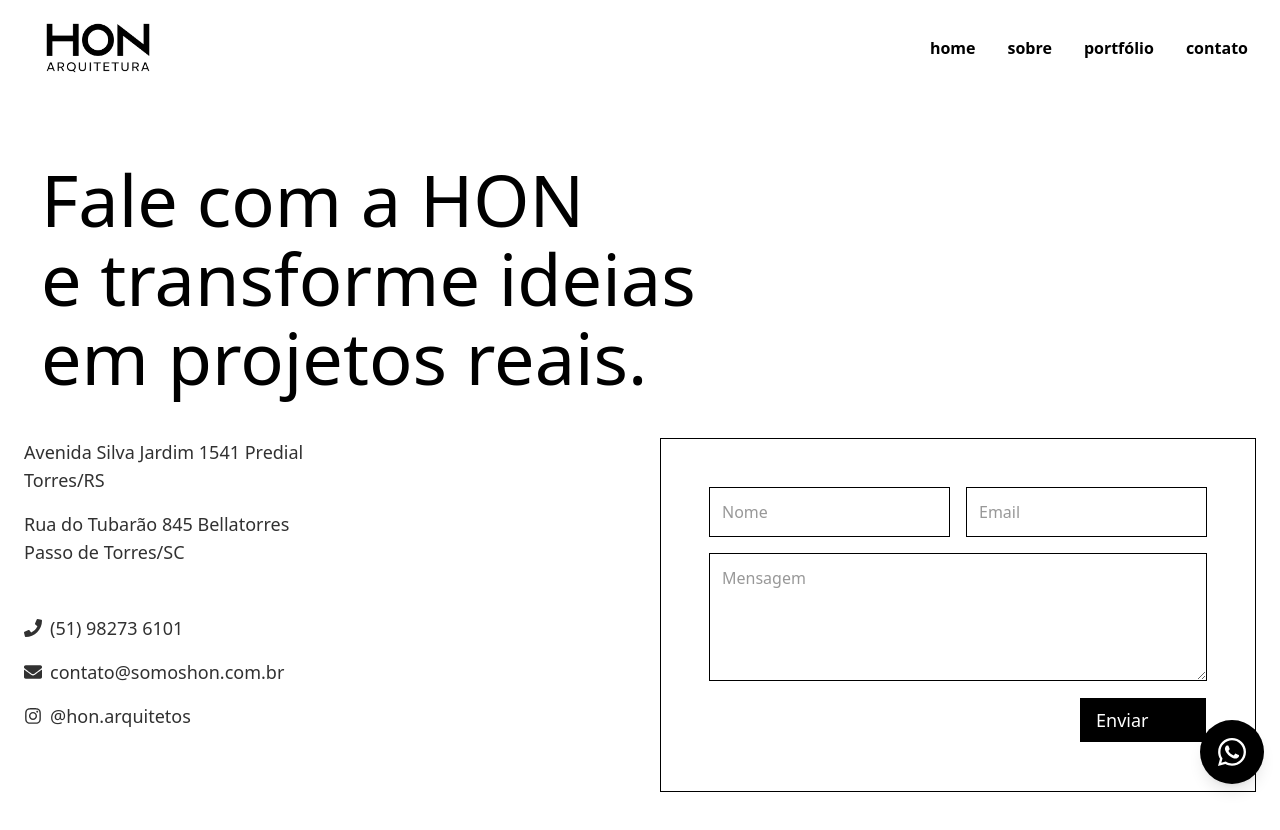
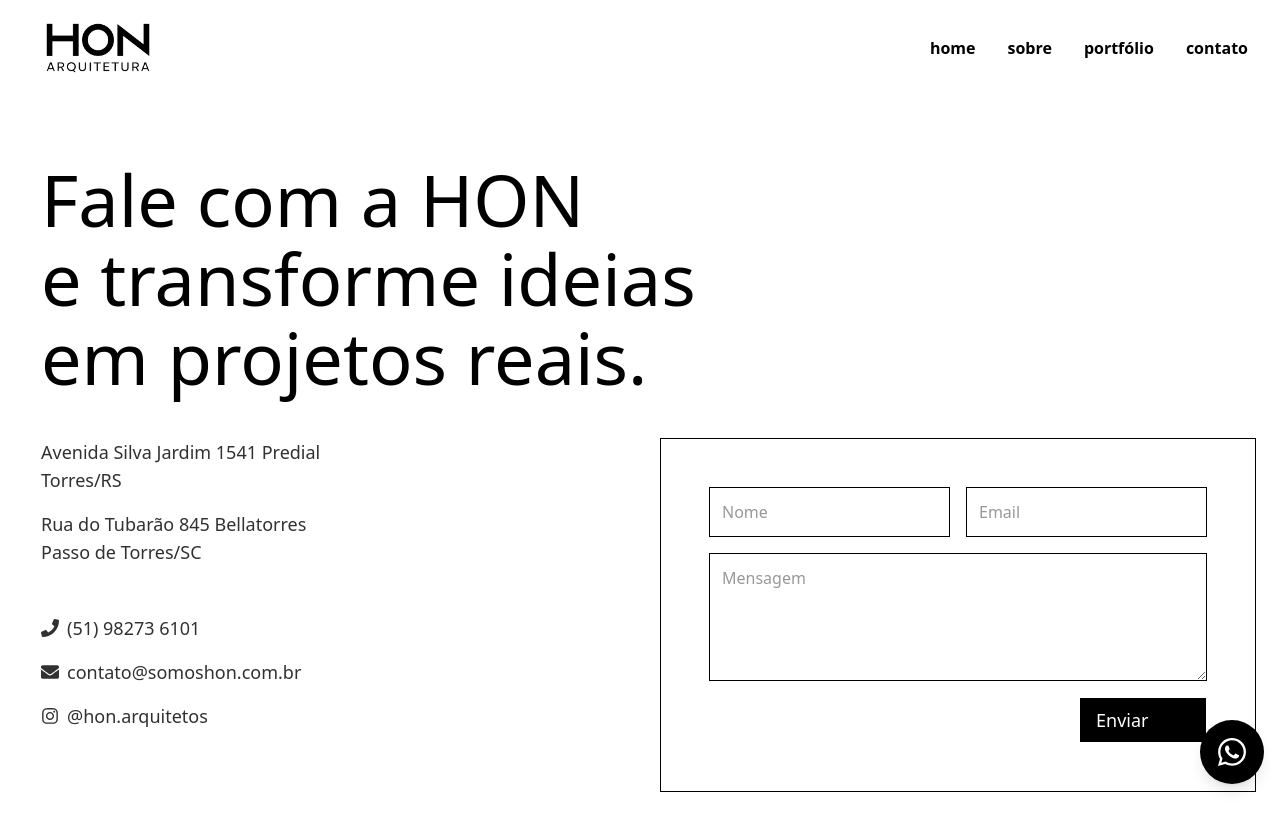
Before and after one commit to Adagen-Web/hon-arquitetura-construtora, a React (Vite) app: page /contato in a window 1280 px wide. Shown: the top 830 px of the page. Built offline with nearby package versions, Linux system fonts and the light colour scheme.

Commit message:
ajustando espacamento contato info

```diff
--- a/src/components/ContactInfo.jsx
+++ b/src/components/ContactInfo.jsx
@@ -2,7 +2,7 @@ import { FaPhone, FaEnvelope, FaInstagram } from "react-icons/fa";
 
 const ContactInfo = () => {
   return (
-    <div className="flex flex-col space-y-4 text-lg font-extralight text-[#313131]">
+    <div className="flex flex-col space-y-4 lg:ml-[17px] md:ml-[17px] text-lg font-extralight text-[#313131]">
       <p className="text-[#313131]">Avenida Silva Jardim 1541 Predial <br /> Torres/RS</p>
       <p className="text-[#313131]">Rua do Tubarão 845 Bellatorres <br /> Passo de Torres/SC</p>
 
```
